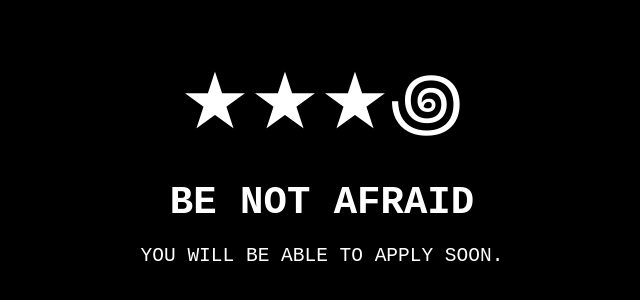
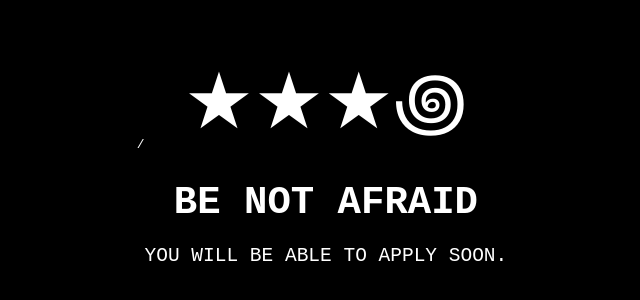
Before and after one commit to LillithArtStuffs/3STARSWIRL-web, a plain HTML site: page join.html in a window 1280 px wide. Shown: the part 256-556 px from the top of the page, 318-958 px from the left. Drawn offline with Linux system fonts and the light colour scheme.

Commit message:
Update join.html

```diff
--- a/join.html
+++ b/join.html
@@ -46,6 +46,7 @@
   </style>
 </head>
 <body>
+  <div id="terminalLink" onclick="window.location.href='terminal.html'">/</div>
   <div id="joinContent">
     <!-- Display the ★★★꩜ characters as the logo, which is clickable -->
     <div id="logo" onclick="window.location.href='morsecode.html';">
```
